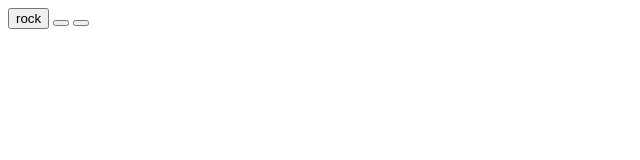
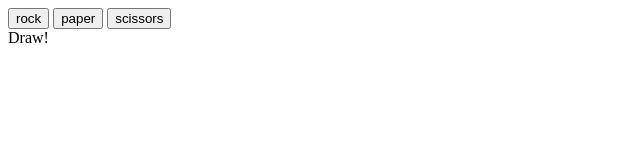
Before and after one commit to leinadsened/rock-paper-scissors, a plain HTML site: page rock-paper-scissors.html in a window 1280 px wide. Both pictures are taken after a click on the button "rock". Shown: the whole page, without its empty margins (0-640 px from the left). Drawn offline with Linux system fonts and the light colour scheme.

Commit message:
add result in a div

```diff
--- a/rock-paper-scissors.html
+++ b/rock-paper-scissors.html
@@ -9,8 +9,9 @@
 </head>
 <body>
     <button id="rock">rock</button>
-    <button id="paper"></button>
-    <button id="scissors"></button>
+    <button id="paper">paper</button>
+    <button id="scissors">scissors</button>
+    <div id="result"></div>
 
 </body>
 </html>
--- a/rock-paper-scissors.js
+++ b/rock-paper-scissors.js
@@ -44,17 +44,16 @@ function getPlayerChoice(){
     let choice = input.toLowerCase();
     return choice;
 }
+let result = document.getElementById("result");
 let rockButton = document.getElementById("rock");
 rockButton.addEventListener("click", function(){
-     console.log(playRound("rock", getComputerChoice()))
+     result.textContent = playRound("rock", getComputerChoice());
 });
 let paperButton = document.getElementById("paper");
 paperButton.addEventListener("click", function(){
-     console.log(playRound("paper", getComputerChoice()))
+    result.textContent = playRound("paper", getComputerChoice());
 });
 let scissorsButton = document.getElementById("scissors");
 scissorsButton.addEventListener("click", function(){
-     console.log(playRound("scissors", getComputerChoice()))
+    result.textContent = playRound("scissors", getComputerChoice());
 });
-
-game();
```
